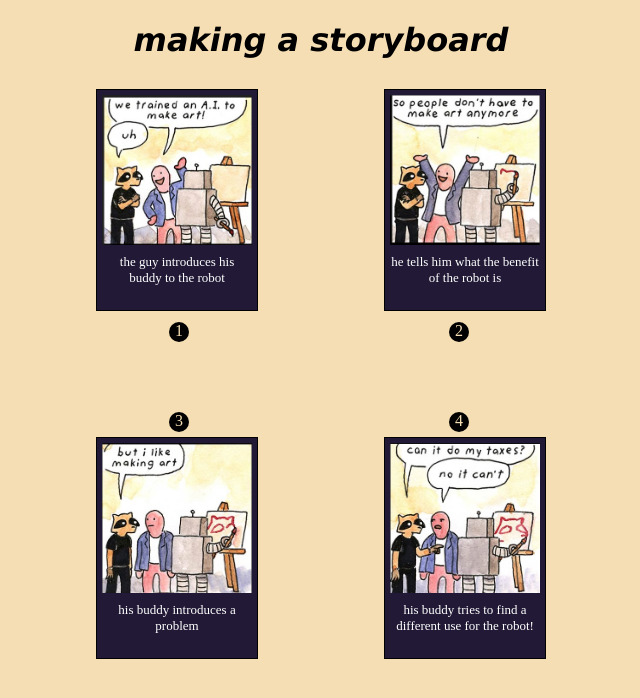
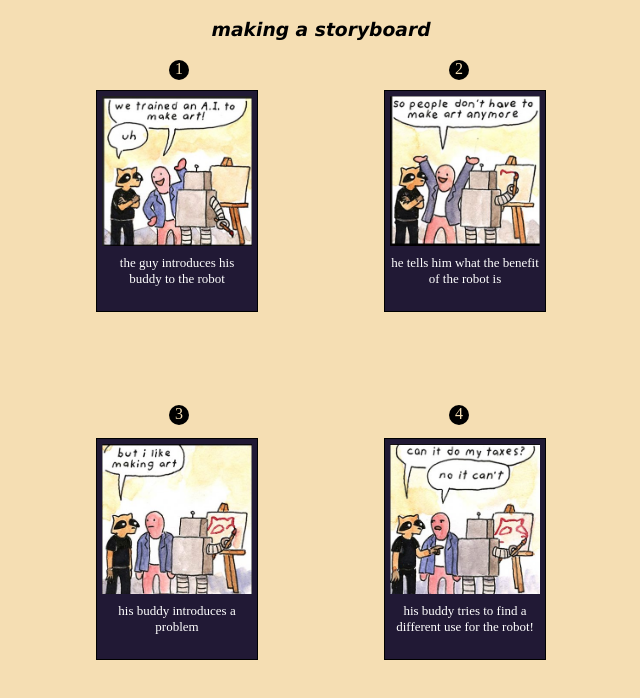
Before and after one commit to jameelag1995/Storyboard, a plain HTML site: page folder1/story.html in a window 1280 px wide. Shown: the whole page, without its empty margins (319-959 px from the left). Drawn offline with Linux system fonts and the light colour scheme.

Commit message:
finalstoryboard

```diff
--- a/folder1/story.css
+++ b/folder1/story.css
@@ -6,7 +6,7 @@ box-sizing: border-box;
 p {
     margin: 0px;
 }
-h1 {
+h3 {
     font-family: Verdana, Geneva, Tahoma, sans-serif;
     text-align: center;
     font-style: italic;
@@ -14,7 +14,7 @@ h1 {
 #container {
     height: 570px;
     width: 450px;
-    margin: 30px auto;
+    margin: 50px auto;
     position: relative;
 }
 .card {
@@ -53,9 +53,9 @@ h1 {
 }
 #numbering {
     width: 300px;
-    height: 110px;
+    height: 365px;
     position: absolute;
-    top: 322px;
+    top: 60px;
     margin-left: 37.5%;
 }
 .badge {
--- a/folder1/story.html
+++ b/folder1/story.html
@@ -7,7 +7,7 @@
     <link rel="stylesheet" href="./story.css" />
   </head>
   <body>
-    <h1>making a storyboard</h1>
+    <h3>making a storyboard</h3>
     <div id="container">
       <div id="card1" class="card">
         <img class="pic" height="150px" width="150px" src="./assets/pic1.jpg" />
```
